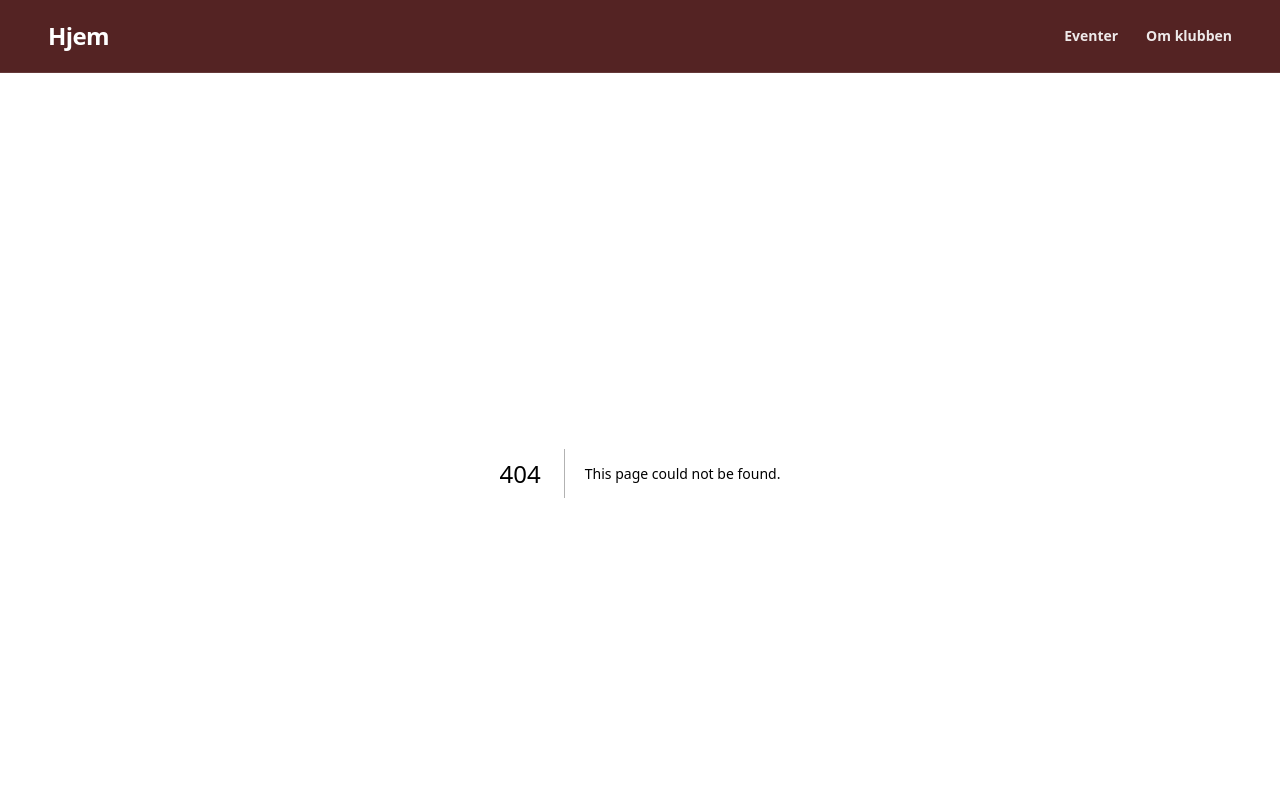
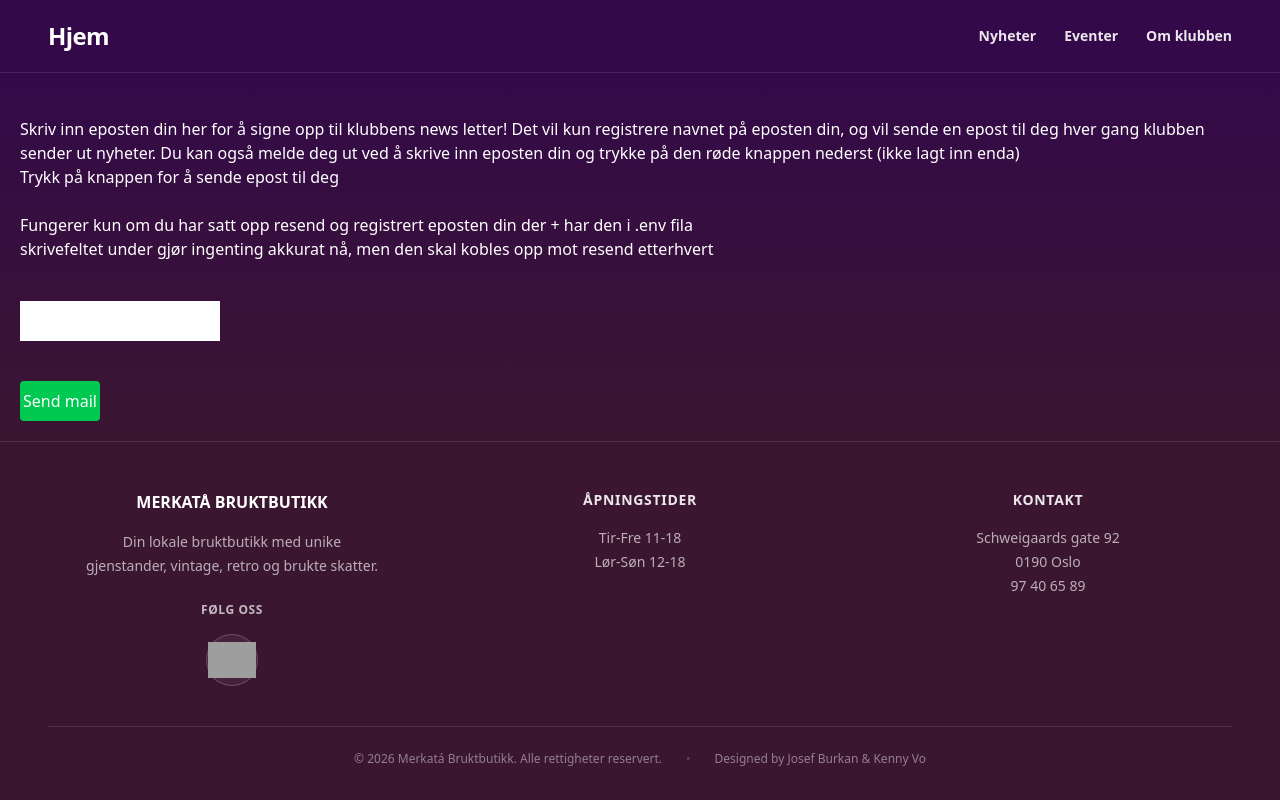
Before and after one commit to JosefBurkan/bokklubb, a Next.js app: page /newsLetter in a window 1280 px wide. Before the commit this address had no page. Shown: the top 800 px of the page. Built offline with nearby package versions, Linux system fonts and the light colour scheme; grey boxes are pictures that could not be loaded.

Commit message:
Ordnet en del css-ting, la til noen nye sider, cloudinary og oppgraderte bloggsidene + bokarkivet

```diff
--- a/app/book_of_the_month/page.tsx
+++ b/app/book_of_the_month/page.tsx
@@ -1,11 +1,18 @@
 import { cookies } from "next/headers";
 import { createClient } from "@/supabase/server";
 import Link from "@/node_modules/next/link";
+import { Main } from "@/node_modules/next/document";
 
 export default async function Manedens_Bok() {
 
     const cookieStore = await cookies();
     const supabase = createClient(cookieStore);
+
+    // Brukes til å vise datoen igjennom "created_at"-tabellen fra databasen
+    const months = ["Januar", "Februar", "Mars",
+                    "April", "Mai", "Juni",
+                    "Juli", "August", "September",
+                    "Oktober", "November", "Desember"]
 
     // Hent den aktive boka her
     // Aktiv betyr månedens bok
@@ -25,25 +32,36 @@ export default async function Manedens_Bok() {
 
     return (
 
-    <>
-        <h1>
+        <>
+        <h1 className="text-white">
             Dette er månedens bok. Se under for å finne bøkene fra tidligere måneder
         </h1>
+
+        <div className="text-white grid place-items-center">
 
         <br />
 
         {books.map((book) => (
             <h1 key={book.id}>
                 {book.name}
+                <img className="max-w-64"
+                    src={book.cloudinaryPath}
+                    alt={book.name}
+                />
+                {book.description}
+                <br />
+                {/* Bruker datoen til å hente riktig posisjon fra månedslista */}
+                Denne boka gjelder for:&nbsp;
+                {months[new Date(book.created_at).getMonth()]}
             </h1>
         ))}
 
         <br/>
 
         <Link href="/prev_books_of_the_month" >
-
             Arkiv av tidligere månedens bøker
-        </Link>
+                </Link>
+        </div>
 
     </>
 
--- a/app/components/Footer.tsx
+++ b/app/components/Footer.tsx
@@ -1,6 +1,6 @@
 export default function Footer() {
     return (
-      <footer className="w-full bg-footer text-white">
+      <footer className="w-full bg-footer text-white border-t-1 border-white/10">
 
         <div className="mx-auto w-full max-w-7xl px-6 py-12 md:px-8 lg:px-12">
 
--- a/app/components/Header.tsx
+++ b/app/components/Header.tsx
@@ -3,7 +3,7 @@ import Navbar from "./Navbar";
 
 export default function Header() {
   return (
-    <header className="sticky top-0 z-50 w-full border-b border-white/10 bg-header">
+    <header className="sticky top-0 z-50 w-full border-b border-white/10 bg-header bg-transparent">
 
       <div className="mx-auto flex min-h-[72px] w-full max-w-7xl items-center justify-between gap-5 px-5 md:px-8 lg:px-12">
 
--- a/app/components/Navbar.tsx
+++ b/app/components/Navbar.tsx
@@ -1,3 +1,4 @@
+import { link } from "fs";
 import Link from "next/link";
 
 export default function Navbar() {
@@ -27,6 +28,14 @@ export default function Navbar() {
 
   return (
     <nav className="flex items-center gap-4 sm:gap-7">
+
+      <Link
+        href="/newsLetter"
+        className={linkStyle}>
+
+        Nyheter
+
+      </Link>
       <Link
         href="/events"
         className={linkStyle}
--- a/app/components/sendMailButton.tsx
+++ b/app/components/sendMailButton.tsx
@@ -7,16 +7,23 @@ export default function sendMailButton()
 {
     return (
         <>
-            <input type="text">
+            <div className="p-5">
+                <input type="text"
+                    className="bg-white
+                    w-50
+                    h-10">
 
-            </input>
+                </input>
+            </div>
 
 
-            <button onClick={() => SendMail()}
-             className="bg-green-500 text-white w-20 py-2 rounded hover:bg-green-600"
-            >
-                Send mail
-            </button>
+            <div className="p-5">
+                <button onClick={() => SendMail()}
+                className="bg-green-500 text-white w-20 py-2 rounded hover:bg-green-600 "
+                >
+                    Send mail
+                </button>
+            </div>
         </>
     )
 }
--- a/app/globals.css
+++ b/app/globals.css
@@ -1,15 +1,15 @@
 @import "tailwindcss";
 
 @theme {
-  --color-page: #e8e3dc;
-  --color-main: #e8e3dc;
+  --color-page: #340949;
+  --color-main: #340949;
   --color-card: #f6f3ef;
 
   --color-hero: #d8cfc4;
   --color-section: #eee9e3;
 
-  --color-header: #542323;
-  --color-footer: #542323;
+  --color-header: #340949;
+  --color-footer: #3B1631;
 
   --color-brand: #a9533d;
 
@@ -18,4 +18,10 @@
 
   --color-category: #6a3030;
   --color-category-hover: #7b3939;
+
+  --background-image-page-gradient: linear-gradient(
+    to bottom,
+    #340949,
+    #3B1631
+  );
 }
--- a/app/layout.tsx
+++ b/app/layout.tsx
@@ -1,4 +1,3 @@
-import type { Metadata } from "next";
 import "./globals.css";
 
 import Footer from "./components/Footer";
@@ -15,7 +14,7 @@ export default function RootLayout({
 
         <Header />
 
-        <div className="flex flex-1 flex-col">
+        <div className="flex flex-1 flex-col bg-page-gradient">
           {children}
         </div>
 
--- /dev/null
+++ b/app/newsLetter/page.tsx
@@ -0,0 +1,29 @@
+import SendMailButton from '@/app/components/SendMailButton';
+
+export default function prevBooksOfTheMonth() {
+
+    return (
+        <>
+            <div className="text-white">
+                <br />
+
+                <div className="p-5">
+
+                    Skriv inn eposten din her for å signe opp til klubbens news letter!
+                    Det vil kun registrere navnet på eposten din, og vil sende en epost til deg hver gang
+                    klubben sender ut nyheter.
+
+                    Du kan også melde deg ut ved å skrive inn eposten din og trykke på den røde knappen nederst (ikke lagt inn enda)
+
+                    <p>Trykk på knappen for å sende epost til deg </p>
+                    <br/>
+                    <p>Fungerer kun om du har satt opp resend og registrert eposten din der + har den i .env fila</p>
+
+                    skrivefeltet under gjør ingenting akkurat nå, men den skal kobles opp mot resend etterhvert
+                </div>
+            </div>
+
+            <SendMailButton />
+        </>
+    );
+}
--- a/app/page.tsx
+++ b/app/page.tsx
@@ -5,9 +5,8 @@ export default async function Home() {
 
   return (
     <div>
-      <div></div>
 
-      <div className="flex flex-col items-center gap-4">
+      <div className="flex flex-col items-center gap-4 text-white">
 
         <p>Velkommen til Kamilla sin bokklubb. Her kan du finne både månedens bok, og kommende eventer</p>
         <br />
--- a/app/prev_books_of_the_month/page.tsx
+++ b/app/prev_books_of_the_month/page.tsx
@@ -1,25 +1,58 @@
- import SendMailButton from '@/app/components/SendMailButton';
+import { cookies } from "next/headers";
+import { createClient } from "@/supabase/server";
 
-export default function prevBooksOfTheMonth() {
+export default async function prevBooksOfTheMonth() {
 
+
+    // Brukes til å vise datoen igjennom "created_at"-tabellen fra databasen
+    const months = ["Januar", "Februar", "Mars",
+                    "April", "Mai", "Juni",
+                    "Juli", "August", "September",
+                    "Oktober", "November", "Desember"]
+
+    const cookieStore = await cookies();
+    const supabase = createClient(cookieStore);
+
+    // Hent den aktive boka her
+    // Aktiv betyr månedens bok
+    const { data: books, error } = await supabase
+        .from("manedens_Bok")
+        .select("*")
+        .eq("active", false);
+
+    if (error) {
+      console.error(
+        "Error fetching events:",
+        error
+      );
+    }
+
+    console.log(books);
 
 
     return (
+        <>
+            <div className="text-white">
+                <h1>
+                Velkommen til arkivet med alle de tidligere bøkene
+                </h1>
 
-        <>
-        <h1>
-            Velkommen til arkivet med alle de tidligere bøkene
+                {books.map((book) => (
+            <h1 key={book.id}>
+                {book.name}
+                <img className="max-w-64"
+                    src={book.cloudinaryPath}
+                    alt={book.name}
+                />
+                {book.description}
+                <br />
+                {/* Bruker datoen til å hente riktig posisjon fra månedslista */}
+                Denne boka gjelder for:&nbsp;
+                {months[new Date(book.created_at).getMonth()]}
             </h1>
+        ))}
 
-            <br />
-
-            <p>Trykk på knappen for å sende epost til deg </p>
-            <br/>
-            <p>Funker kun om du har satt opp resend og registrert eposten din der + har den i .env fila</p>
-
-            skrivefeltet under gjør ingenting akkurat nå, men den skal kobles opp mot resend etterhvert
-
-            <SendMailButton />
+            </div>
 
         </>
     );
--- /dev/null
+++ b/cloudinary/cloudinary.tsx
@@ -0,0 +1,5 @@
+import { v2 as cloudinary } from "cloudinary";
+
+// Cloudinary automatically reads CLOUDINARY_URL from the .env file.
+// This file must only be imported by server-side code.
+export { cloudinary };
--- a/package.json
+++ b/package.json
@@ -12,7 +12,8 @@
     "@supabase/server": "^1.7.1",
     "@supabase/ssr": "^0.12.7",
     "approve": "^0.0.12",
-    "next": "16.3.5",
+    "cloudinary": "^2.11.0",
+    "next": "^16.3.8",
     "nodemailer": "^10.0.10",
     "react": "19.2.8",
     "react-dom": "19.2.8",
```
Also changed, not shown: 1 other file (tests, documents, lock files or other folders). Lines whose indentation alone changed are shown as unchanged.
